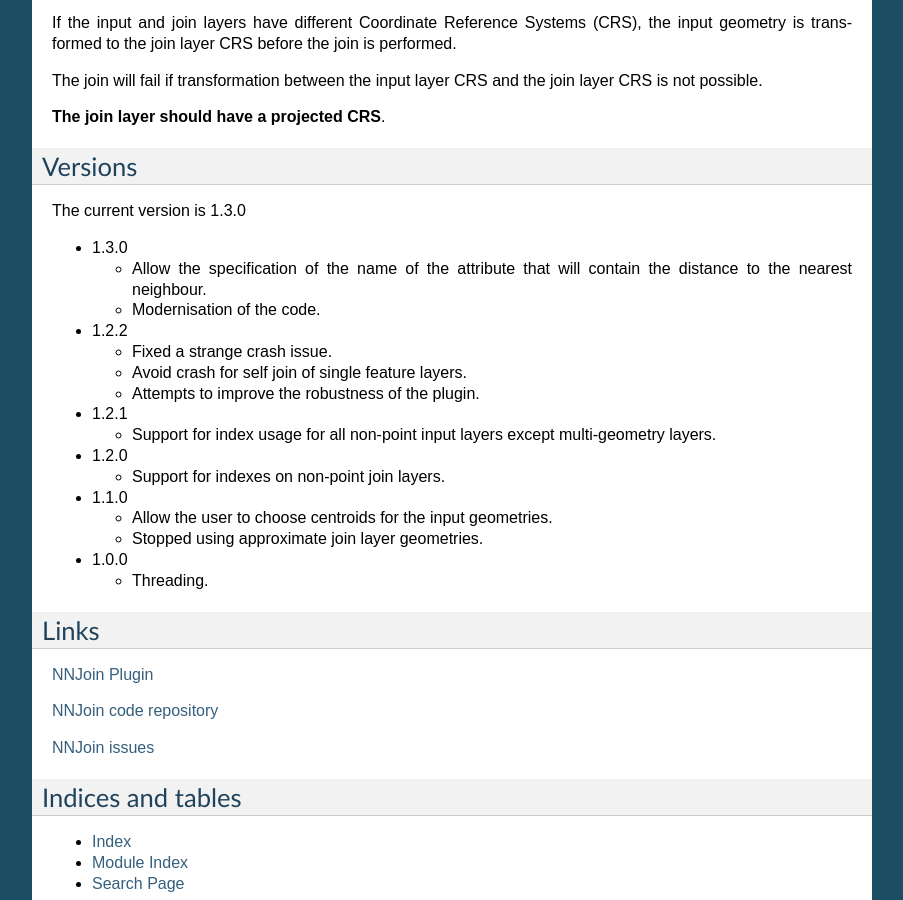
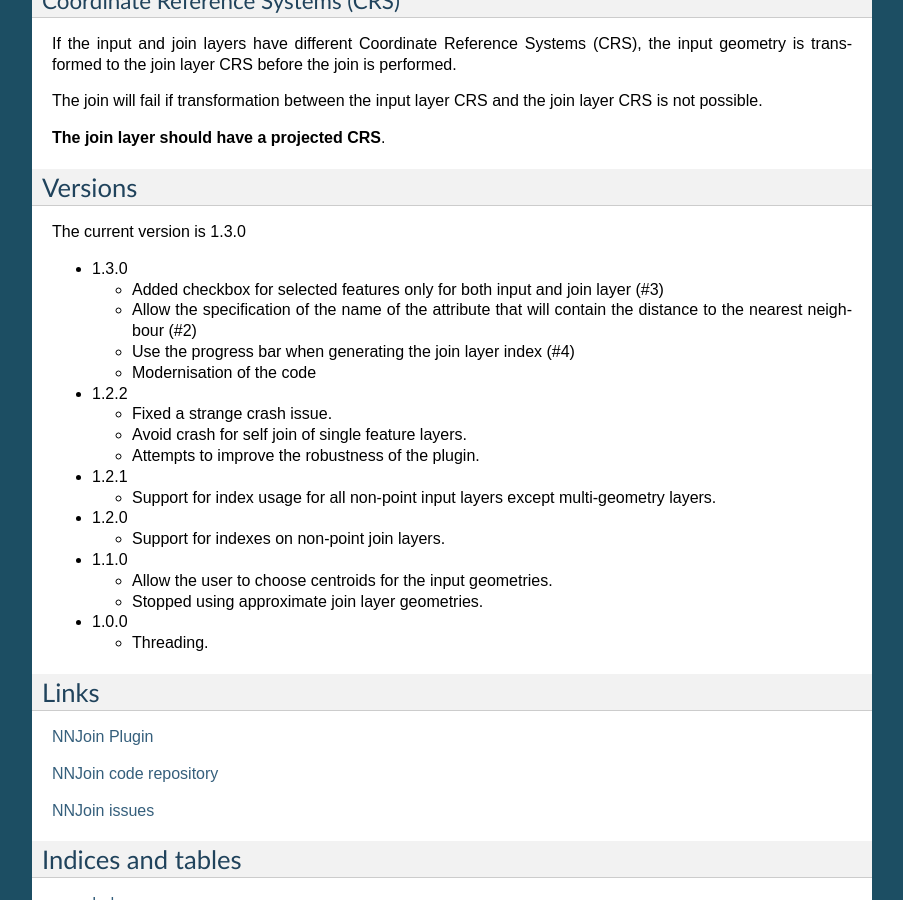
Before and after one commit to havatv/qgisnnjoinplugin, a Sphinx documentation site: the page built from help/source/index.rst, in a window 1280 px wide and 900 px high, scrolled down 2551 px. Shown: the whole window, without its empty margins (198-1101 px from the left). Built offline with Sphinx 7.4.7, drawn with Linux system fonts in a browser that asks for light colours; formulas are drawn with MathJax 3; some of the changed text lies outside the part shown.

Commit message:
Updating metadata and help for 1.3.0

```diff
--- a/help/source/index.rst
+++ b/help/source/index.rst
@@ -66,6 +66,9 @@
 
 Options
 =============
+- The user can choose if only selected features are to be considered,
+  both for the input and join layer.
+
 - The user can choose to use an approximation of the input geometry
   (the centroid - *QgsGeometry.centroid*) to allow the use of spatial
   indexes also for non-point input layers.
@@ -216,9 +219,12 @@
 
 - 1.3.0
 
-  - Allow the specification of the name of the attribute
-    that will contain the distance to the nearest neighbour.
-  - Modernisation of the code.
+  - Added checkbox for selected features only for both input and join
+    layer (#3)
+  - Allow the specification of the name of the attribute that will
+    contain the distance to the nearest neighbour (#2)
+  - Use the progress bar when generating the join layer index (#4)
+  - Modernisation of the code
 
 - 1.2.2
 
```
Also changed, not shown: metadata.txt (+6 -4 lines).
